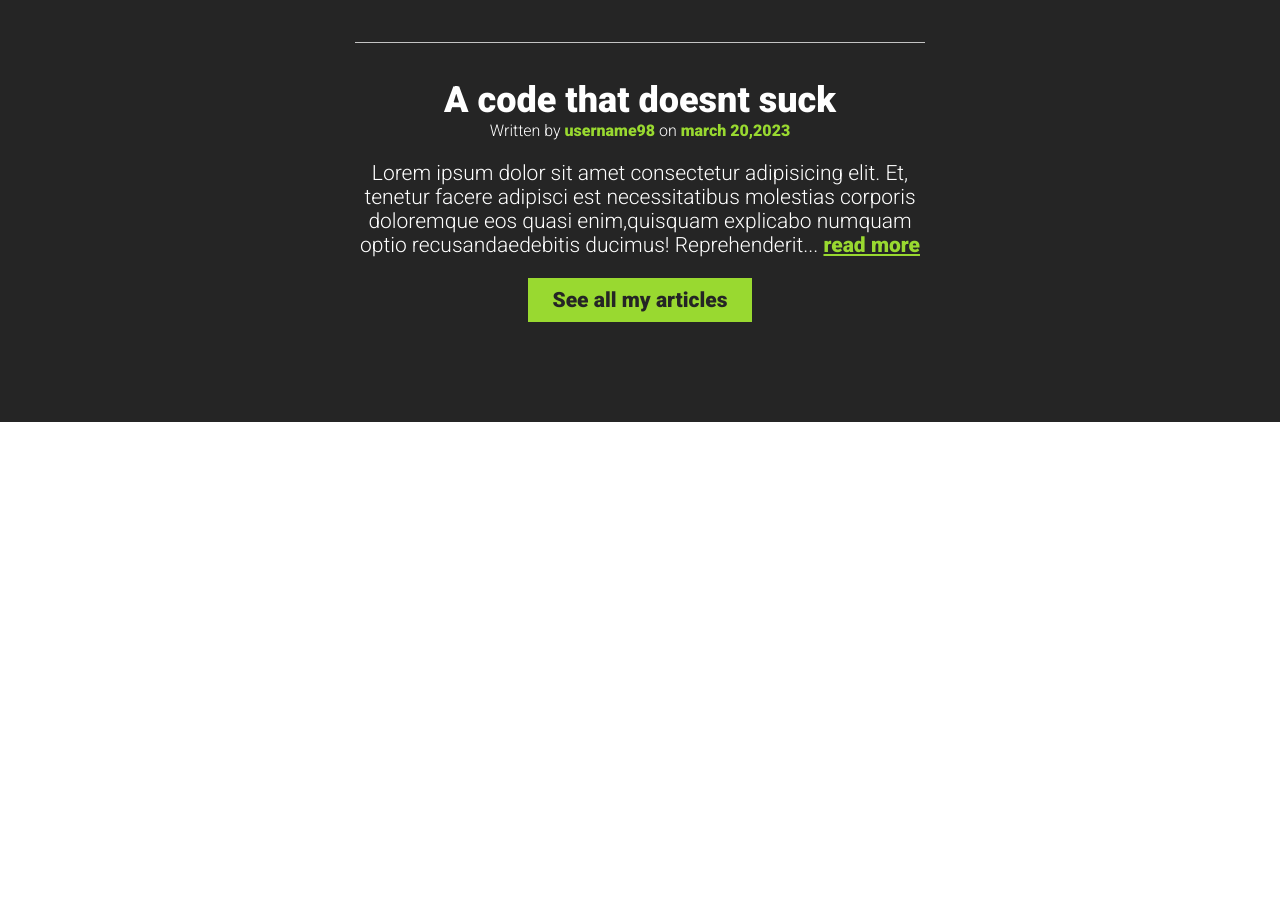
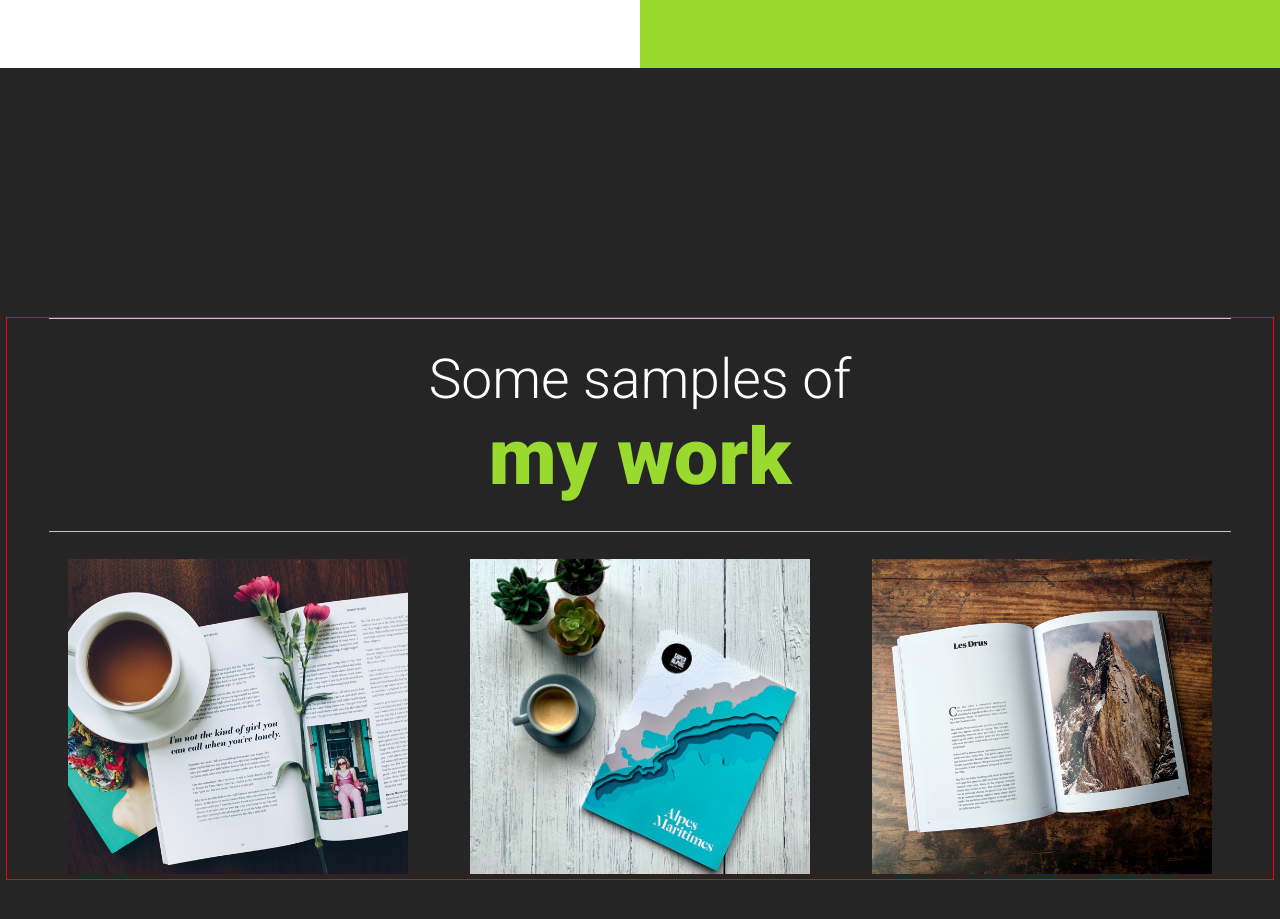
Before and after one commit to username-98/css-training-6, a plain HTML site: page index.html in a window 1280 px wide. Shown: the part 1713-2632 px from the top of the page. Before the commit the page ends 2135 px from the top, so only its background shows below. Drawn offline with Linux system fonts and the light colour scheme.

Commit message:
add: responsive design

```diff
--- a/css/style.css
+++ b/css/style.css
@@ -1,26 +1,43 @@
+html {
+    font-size: 0.9rem;
+}
+
 body {
     font-family: 'Roboto', sans-serif;
     margin: 0;
     text-align: center;
-    font-size: 21px;
 
 }
 
+img {
+    max-width: 90%;
+}
+
+
+
 .container {
     margin: 0 auto;
-    width: 570px;
-
+    padding: 0 2em;
+    max-width: 670px;
 }
 
-header,
 section {
-    padding: 100px 0;
+    padding: 6.25em 0;
+}
+
+header {
+    padding: 3em 0;
+    min-height: 100vh;
+    display: flex;
+    align-items: center;
 }
 
 .inverse {
     background-color: #252525;
     color: #fff;
 }
+
+
 
 h1,
 h2 {
@@ -29,27 +46,28 @@ h2 {
 
 }
 h1 {
-    font-size: 60px;
+    font-size: 3.75rem;
 }
 
 h2 {
-    font-size: 42px;
+    font-size: 2.625rem;
     border-top: 1px #c4c4c4 solid;
     border-bottom: 1px #c4c4c4 solid;
-    padding: 30px 0;
+    padding: 0.5em 0;
+    margin-bottom: .5em;
 
 }
 
 h3 {
     font-weight: 900;
-    font-size: 36px;
+    font-size: 2.25rem;
     margin-bottom: 0;
 
 }
 
 .small-text {
-    margin-top: 0;
-    font-size: 16px;
+    margin-top: 0.3125em;
+    font-size: 1rem;
 }
 
 .accent-text {
@@ -61,12 +79,12 @@ h3 {
 
 h1 .accent-text {
     display: block;
-    font-size: 80px;
+    font-size: 5rem;
 }
 
 h2 .accent-text {
     display: block;
-    font-size: 60px;
+    font-size: 3.75rem;
 }
 
 a {
@@ -84,8 +102,8 @@ a:focus {
     text-decoration: none;
     background-color: #99d930 ;
     color: #252525;
-    padding: 10px 25px;
-
+    padding: .625em 1.5625em;
+    margin-top: 1.5625em;
 }
 
 .btn:hover,
@@ -99,3 +117,89 @@ a:focus {
     background-color: #fff;
     color: #252525;
 }
+
+@media (min-width: 700px) {
+    html {
+        font-size: 1.3125rem;
+    }
+}
+
+@media (min-width: 850px) {
+
+
+    .flex {
+        display: flex;
+        /* flex-wrap: wrap; */
+        justify-content:space-around;
+        align-items: center;
+
+    }
+
+    .articles {
+        width: 50%;
+        background-color: #99d930;
+        color: #252525;
+    }
+
+    h2 {
+        border-color: #252525;
+    }
+
+    .articles .accent-text {
+        color: #252525;
+    }
+
+    .articles a {
+        color: #252525;
+    }
+
+    .articles a:hover,
+    .articles a:focus {
+        color:#fff;
+    }
+
+    .articles .btn {
+    background-color: #252525;
+    color: #fff;
+    }
+
+    .about-me {
+        width: 50%
+    }
+
+    .portfolio {
+        background-color: #252525;
+        color: white;
+        min-height: 100vh;
+        display: flex;
+        align-items: center;
+
+    }
+
+    .portfolio h2 {
+        border-color: #c4c4c4;
+    }
+
+    .portfolio .container {
+        max-width: 1200px;
+        border: red solid 1px;
+    }
+
+    .portfolio img {
+        width: 100%;
+        height: 15em;
+        object-fit: cover;
+    }
+
+    .work {
+        display: flex;
+        justify-content: space-between;
+
+    }
+
+    .portfolio-item {
+        width: 32%;
+
+    }
+
+}
--- a/index.html
+++ b/index.html
@@ -17,6 +17,9 @@
       <img src="img/img1.png" alt="person portrait">
     </div>
   </header>
+  <div>
+    <div class="flex">
+
     <section class="about-me">
       <div class="container">
 
@@ -32,7 +35,8 @@
         <h2>My most recent <span class="accent-text">article</span></h2>
         <article>
           <h3>A code that doesnt suck</h3>
-        <p class="small-text">Written by <span class="accent-text">username98</span> on <span class="accent-text">march 20,2023</span></p>
+          <p class="small-text">Written by <span class="accent-text">username98</span> on <span
+              class="accent-text">march 20,2023</span></p>
           <p>Lorem ipsum dolor sit amet consectetur adipisicing elit. Et, tenetur facere adipisci est necessitatibus
             molestias corporis doloremque eos quasi enim,quisquam explicabo numquam optio recusandaedebitis
             ducimus! Reprehenderit... <a href="#">read more</a></p>
@@ -40,6 +44,25 @@
         </article>
       </div>
     </section>
+  </div>
+    <section class="portfolio">
+                    <div class="container">
+                    <h2>Some samples of <span class="accent-text">my work</span></h2>
+                    <div class="work">
+                        <div class="portfolio-item">
+                            <img src="img/item-1.jpg" alt="">
+                        </div>
+                        <div class="portfolio-item">
+                            <img src="img/item-2.jpg" alt="">
+                        </div>
+                        <div class="portfolio-item">
+                            <img src="img/item-3.jpg" alt="">
+                        </div>
+                    </div>
+                </div>
+            </section>
+  </div>
+
 
 
 
```
Also changed, not shown: img/item-1.jpg (added), img/item-2.jpg (added), img/item-3.jpg (added). Lines whose indentation alone changed are shown as unchanged.
